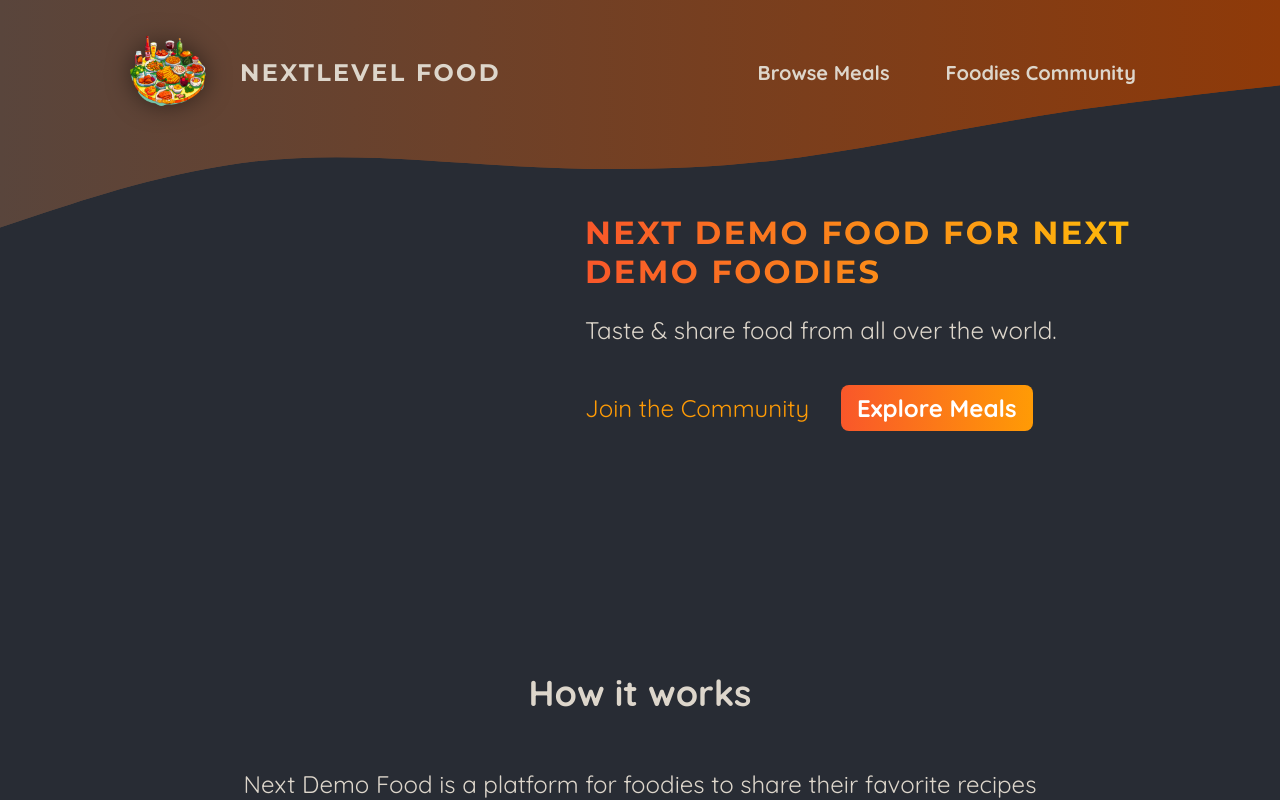
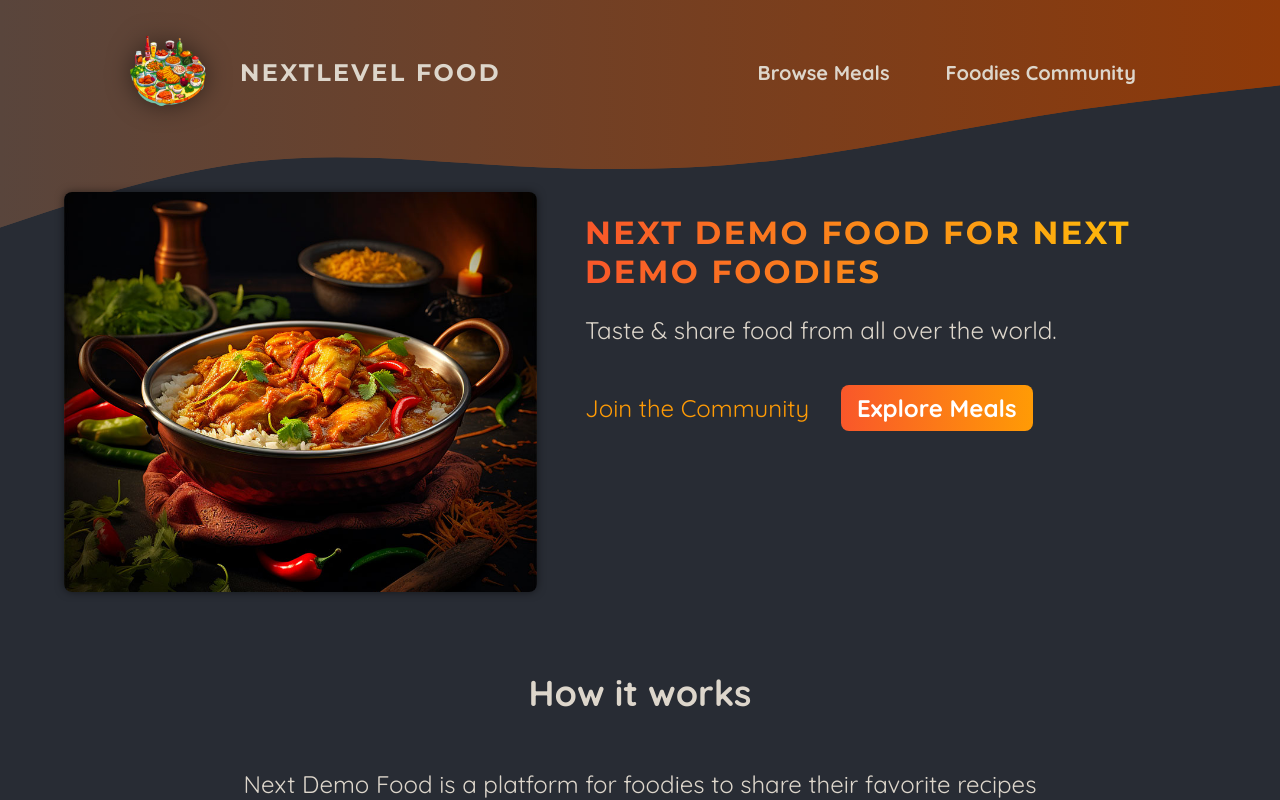
Before and after one commit to Puc3k/food-app-nextjs-demo, a Next.js app: page / in a window 1280 px wide. Shown: the top 800 px of the page. Built offline with nearby package versions, Linux system fonts and the light colour scheme.

Commit message:
feat: slide show added

```diff
--- a/app/page.js
+++ b/app/page.js
@@ -1,12 +1,15 @@
 import Link from 'next/link';
 
 import classes from './page.module.css';
+import ImageSlideshow from "@/components/images/image-slideshow";
 
 export default function Home() {
     return (
         <>
             <header className={classes.header}>
-                <div className={classes.slideshow}></div>
+                <div className={classes.slideshow}>
+                    <ImageSlideshow/>
+                </div>
                 <div>
                     <div className={classes.hero}>
                         <h1>Next Demo Food for Next Demo Foodies</h1>
--- /dev/null
+++ b/components/images/image-slideshow.js
@@ -0,0 +1,49 @@
+'use client'
+import {useEffect, useState} from 'react';
+import Image from 'next/image';
+
+import burgerImg from '@/assets/burger.jpg';
+import curryImg from '@/assets/curry.jpg';
+import dumplingsImg from '@/assets/dumplings.jpg';
+import macncheeseImg from '@/assets/macncheese.jpg';
+import pizzaImg from '@/assets/pizza.jpg';
+import schnitzelImg from '@/assets/schnitzel.jpg';
+import tomatoSaladImg from '@/assets/tomato-salad.jpg';
+import classes from './image-slideshow.module.css';
+
+const images = [
+    {image: burgerImg, alt: 'A delicious, juicy burger'},
+    {image: curryImg, alt: 'A delicious, spicy curry'},
+    {image: dumplingsImg, alt: 'Steamed dumplings'},
+    {image: macncheeseImg, alt: 'Mac and cheese'},
+    {image: pizzaImg, alt: 'A delicious pizza'},
+    {image: schnitzelImg, alt: 'A delicious schnitzel'},
+    {image: tomatoSaladImg, alt: 'A delicious tomato salad'},
+];
+
+export default function ImageSlideshow() {
+    const [currentImageIndex, setCurrentImageIndex] = useState(0);
+
+    useEffect(() => {
+        const interval = setInterval(() => {
+            setCurrentImageIndex((prevIndex) =>
+                prevIndex < images.length - 1 ? prevIndex + 1 : 0
+            );
+        }, 5000);
+
+        return () => clearInterval(interval);
+    }, []);
+
+    return (
+        <div className={classes.slideshow}>
+            {images.map((image, index) => (
+                <Image
+                    key={index}
+                    src={image.image}
+                    className={index === currentImageIndex ? classes.active : ''}
+                    alt={image.alt}
+                />
+            ))}
+        </div>
+    );
+}
--- /dev/null
+++ b/components/images/image-slideshow.module.css
@@ -0,0 +1,26 @@
+.slideshow {
+    position: relative;
+    width: 100%;
+    height: 100%;
+    border-radius: 8px;
+    overflow: hidden;
+    box-shadow: 0 0 0.5rem rgba(0, 0, 0, 0.5);
+}
+
+.slideshow img {
+    width: 100%;
+    height: 100%;
+    object-fit: cover;
+    position: absolute;
+    top: 0;
+    left: 0;
+    opacity: 0;
+    transform: scale(1.1) translateX(-1rem) rotate(-5deg);
+    transition: all 0.5s ease-in-out;
+}
+
+.slideshow .active {
+    z-index: 1;
+    opacity: 1;
+    transform: scale(1) translateX(0) rotate(0);
+}
```
